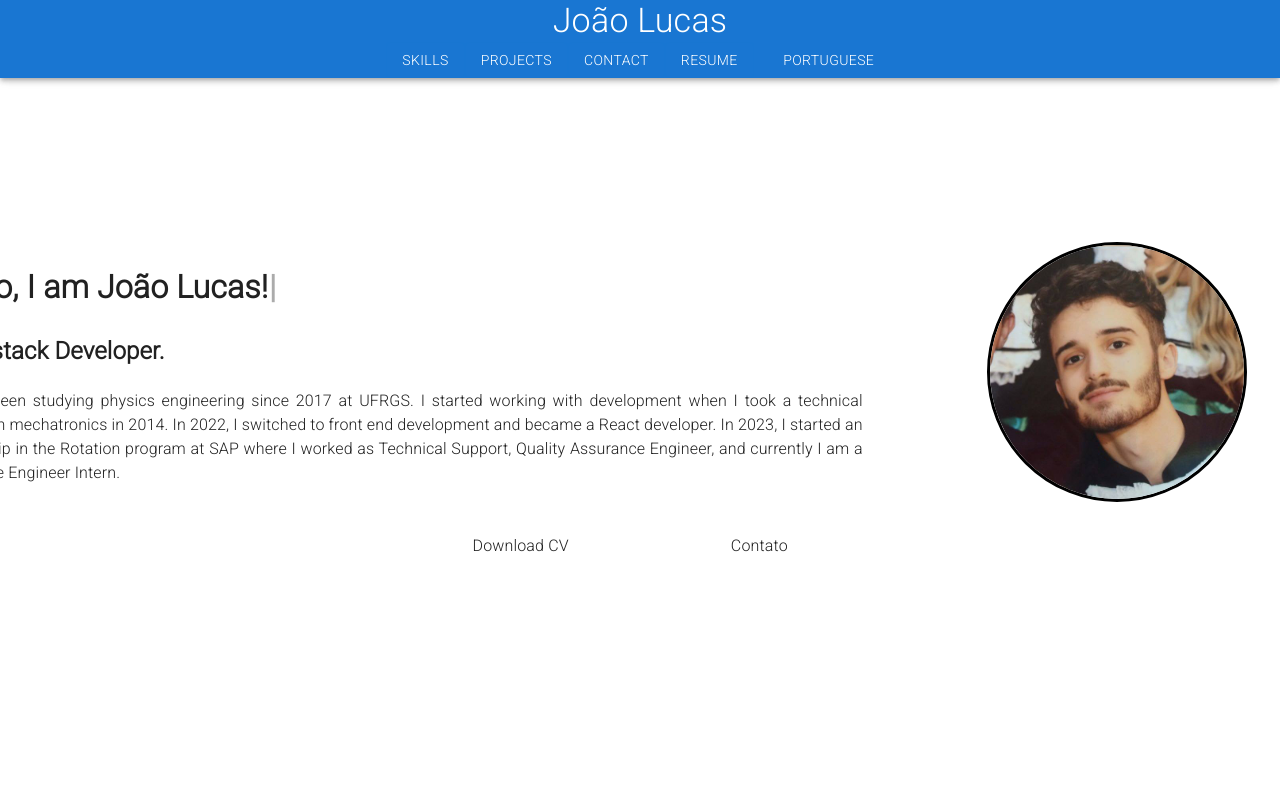
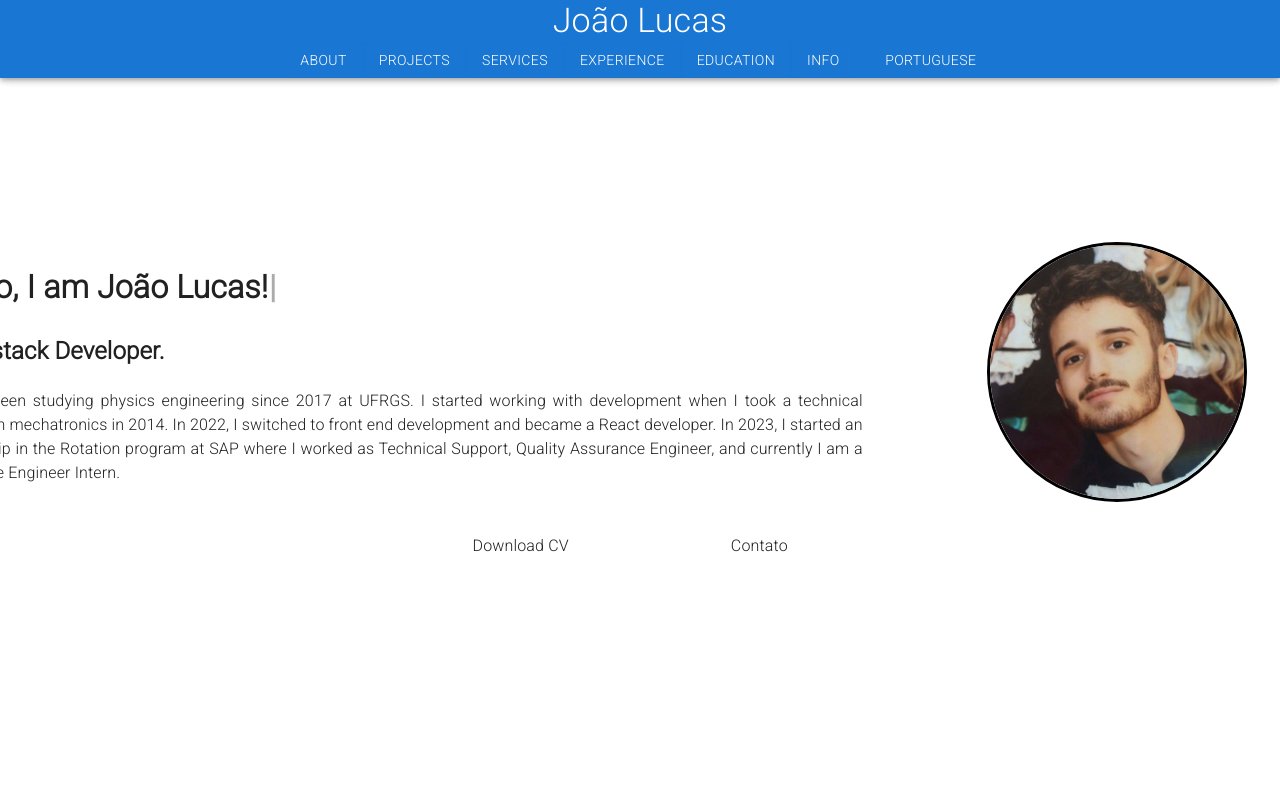
Before and after one commit to joaolucasmm/portfolio-dev, a React (Create React App) app: page / in a window 1280 px wide. Shown: the top 800 px of the page. Built offline with nearby package versions, Linux system fonts and the light colour scheme.

Commit message:
Fix router from header buttons

```diff
--- a/src/App.js
+++ b/src/App.js
@@ -26,7 +26,7 @@ function App() {
 				</div>
 			</Router>
 			<Hero language={language} styleSection='section'/>
-			<div className='section about'>
+			<div id='about' className='section about'>
 				<About language={language} />
 				<Skills language={language} />
 			</div>
--- a/src/Components/Education/Education.jsx
+++ b/src/Components/Education/Education.jsx
@@ -47,7 +47,7 @@ function Education({ styleSection, language }) {
     };
 
     return (
-        <div className={styleSection}>
+        <div id='education' className={styleSection}>
             <div className="education_container">
                 <h1>{textSelector(language,0)}</h1>
                 <div className='education_content'>
--- a/src/Components/Experience/Experience.jsx
+++ b/src/Components/Experience/Experience.jsx
@@ -47,7 +47,7 @@ function Experience({ styleSection, language }) {
     };
 
     return (
-        <div className={styleSection}>
+        <div id='experience' className={styleSection}>
             <div className="experience_container">
                 <h1>{textSelector(language,0)}</h1>
                 <div className='experience_content'>
--- a/src/Components/Header/Header.jsx
+++ b/src/Components/Header/Header.jsx
@@ -43,8 +43,8 @@ function Header({ language, setLanguage }) {
         ? 'https://raw.githubusercontent.com/joaolucasmm/portfolio/main/src/Assets/Documents/JoaoLucasMirandaMenegassoResume.pdf'
         : 'https://raw.githubusercontent.com/joaolucasmm/portfolio/main/src/Assets/Documents/JoaoLucasMirandaMenegassoCurriculo.pdf';
 
-    const content = [textSelector(language, 0), textSelector(language, 1), textSelector(language, 2), textSelector(language, 3)];
-    const links = ['#skills', '#projects', '#info', resumeLink];
+    const content = [textSelector(language, 0), textSelector(language, 1), textSelector(language, 2), textSelector(language, 3), textSelector(language, 4), textSelector(language, 5)];
+    const links = ['#about', '#projects', '#services', '#experience', '#education', '#info'];
 
     return (
         <DrawerAppBar props={content} links={links} setLanguage={setLanguage} language={language} />
--- a/src/Components/Header/texts.js
+++ b/src/Components/Header/texts.js
@@ -1,17 +1,21 @@
 import sendMessage from "../../Functions/sendMessage";
 
 const textPortuguese = [
-    "Habilidades",
+    "Sobre",
     "Projetos",
-    "Contato",
-    "Currículo"
+    "Serviços",
+    "Experiência",
+    "Educação",
+    "Contato"
 ];
 
 const textEnglish = [
-    "Skills",
+    "About",
     "Projects",
-    "Contact",
-    "Resume"
+    "Services",
+    "Experience",
+    "Education",
+    "Info"
 ];
 
 function textSelector(language, textPosition) {
--- a/src/Components/Info/Info.jsx
+++ b/src/Components/Info/Info.jsx
@@ -42,7 +42,7 @@ function Info({ styleSection, language }) {
     };
 
     return (
-        <div className={styleSection}>
+        <div id='info' className={styleSection}>
             <div className="info_container">
                 <h1>{textSelector(language,0)}</h1>
                 <div className='info_content'>
--- a/src/Components/Projects/Projects.jsx
+++ b/src/Components/Projects/Projects.jsx
@@ -92,7 +92,7 @@ function Projects({ styleSection, language }) {
               );
 
     return (
-        <div className={styleSection}>
+        <div id='projects' className={styleSection}>
             <div className="container_projects">
                 <h1 className="projects__title">{textSelector(language, 0)}</h1>
                 <Dialog
--- a/src/Components/Services/Services.jsx
+++ b/src/Components/Services/Services.jsx
@@ -7,7 +7,7 @@ import textSelector from './texts';
 
 function Services({ styleSection, language }) {
     return (
-        <div className={styleSection}>
+        <div id='services' className={styleSection}>
             <div className='services_container'>
                 <h1>{textSelector(language, 0)}</h1>
                 <div className='services_content'>
```
